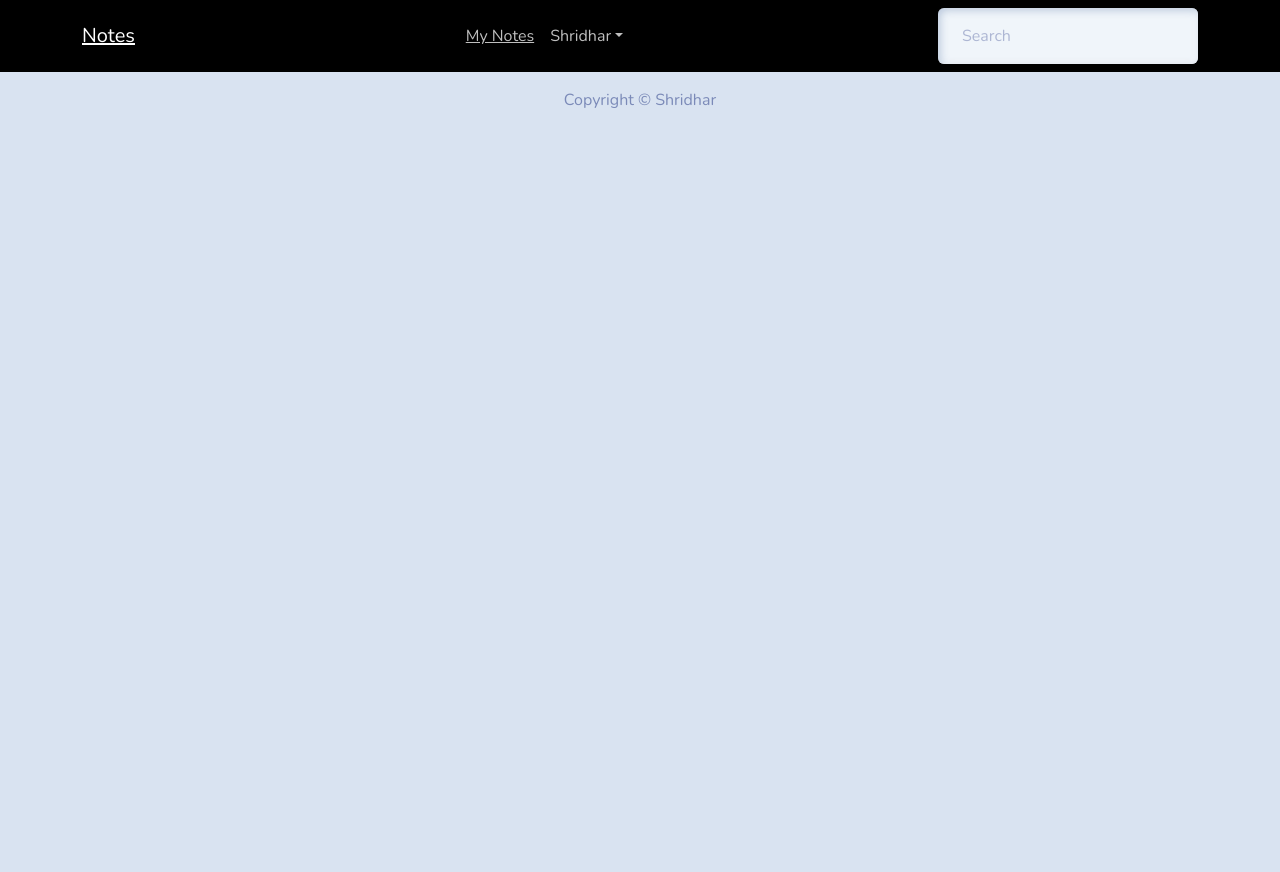
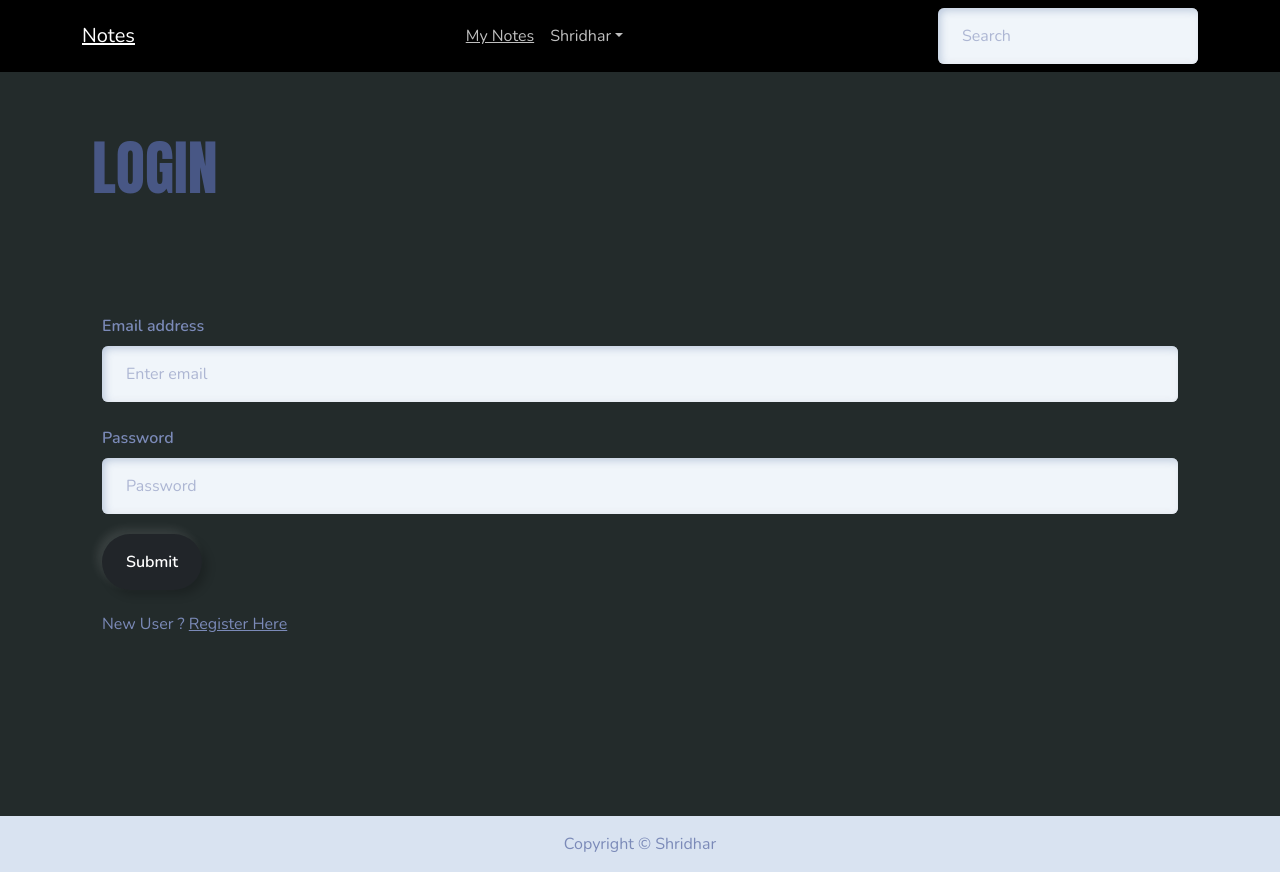
Before and after one commit to Shridhar600/MERNpc, a React (Create React App) app in the folder frontend/: page /login in a window 1280 px wide. Before the commit the page ends 800 px from the top, so only its background shows below. Built offline with nearby package versions, Linux system fonts and the light colour scheme.

Commit message:
axios unable to put post request on /api/users/login

```diff
--- a/frontend/src/App.js
+++ b/frontend/src/App.js
@@ -4,6 +4,8 @@ import Footer from "./components/footer/footer";
 import LandingPage from "./screens/LandingPage/LandingPage";
 import { BrowserRouter, Route, Routes } from "react-router-dom";
 import MyNotes from "./screens/MyNotes/MyNotes";
+import RegistrationPage from "./screens/RegistrationPage/RegistrationPage";
+import LoginPage from "./screens/LoginPage/LoginPage";
 
 function App() {
   return (
@@ -13,6 +15,8 @@ function App() {
         <main>
           <Routes>
             <Route path="/" element={<LandingPage />} />
+            <Route path="/login" element={<LoginPage />} />
+            <Route path="/register" element={<RegistrationPage />} />
             <Route path="/mynotes" element={<MyNotes />} />
           </Routes>
         </main>
--- /dev/null
+++ b/frontend/src/screens/LoginPage/LoginPage.js
@@ -0,0 +1,91 @@
+import axios from "axios";
+import React, { useState } from "react";
+import { Col, Row } from "react-bootstrap";
+import { Link } from "react-router-dom";
+import MainScreen from "../../components/MainScreen";
+import "./login.css";
+
+const LoginPage = () => {
+  const [email, setEmail] = useState("");
+  const [password, setPassword] = useState("");
+  const [error, setError] = useState(false);
+  const [loading, setLoading] = useState(false);
+
+  const submitHandler = async (e) => {
+    e.preventDefault();
+    console.log(email,password)
+    try {
+        const config = {
+          headers: {
+            "Content-type":"application/json"
+          }
+        };
+        setLoading(true);
+        const { data } = await axios.post(
+          "/api/users/login",
+          {
+            email,
+            password,
+          },
+          config
+        );
+        console.log(data);
+        localStorage.setItem('userInfo',JSON.stringify(data));
+        setLoading(false);
+      } catch (error) {
+          setError(error.response.data.message);
+      }
+
+  };
+  return (
+    <MainScreen title="LOGIN">
+      <div className="loginContainer">
+        <form onSubmit={submitHandler}>
+          <fieldset>
+            <div class="form-group">
+              <label for="exampleInputEmail1" class="form-label mt-4">
+                Email address
+              </label>
+              <input
+                type="email"
+                value={email}
+                class="form-control"
+                id="exampleInputEmail1"
+                aria-describedby="emailHelp"
+                placeholder="Enter email"
+                onChange={(e) => setEmail(e.target.value)}
+              />
+            </div>
+            <div class="form-group">
+              <label for="exampleInputPassword1" class="form-label mt-4">
+                Password
+              </label>
+              <input
+                type="password"
+                value={password}
+                class="form-control"
+                id="exampleInputPassword1"
+                placeholder="Password"
+                onChange={(e) => setPassword(e.target.value)}
+              />
+            </div>
+            <button
+              style={{ marginTop: 20, marginBottom: 6 }}
+              type="submit"
+              className="btn btn-outline-dark"
+            >
+              Submit
+            </button>
+          </fieldset>
+        </form>
+        <Row className="py-3">
+          <Col>
+            New User ? <Link to="/register">Register Here</Link>
+          </Col>
+        </Row>
+      </div>
+    </MainScreen>
+  );
+};
+
+export default LoginPage;
--- /dev/null
+++ b/frontend/src/screens/LoginPage/login.css
@@ -0,0 +1,6 @@
+
+.loginContainer{
+    display: flex;
+    flex-direction: column;
+    margin: 20px;
+}
--- /dev/null
+++ b/frontend/src/screens/RegistrationPage/RegistrationPage.js
@@ -0,0 +1,11 @@
+import React from 'react'
+
+const RegistrationPage = () => {
+  return (
+    <div>
+      register
+    </div>
+  )
+}
+
+export default RegistrationPage
```
